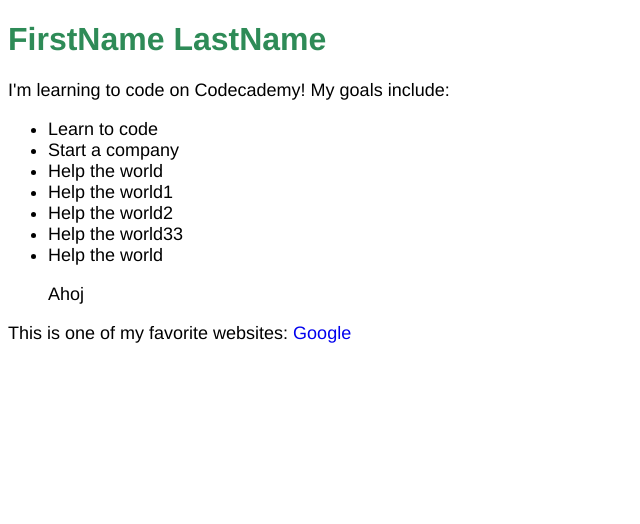
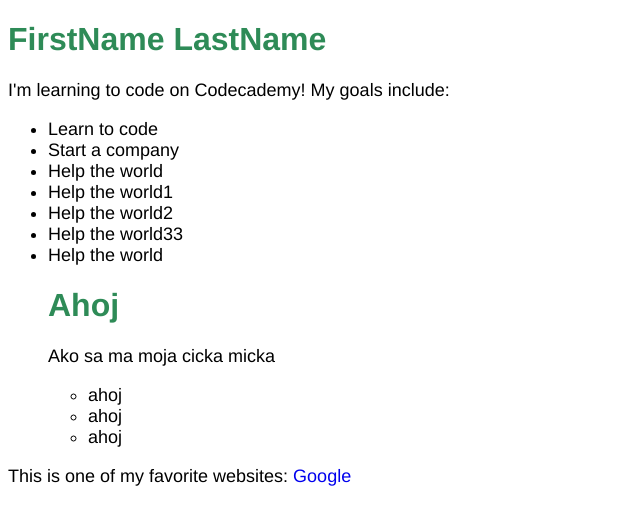
Before and after one commit to dajasa75/git_practice, a plain HTML site: page index.html in a window 1280 px wide. Shown: the whole page, without its empty margins (0-640 px from the left). Drawn offline with Linux system fonts and the light colour scheme.

Commit message:
pridane h1

```diff
--- a/index.html
+++ b/index.html
@@ -21,7 +21,14 @@
   <li>Help the world33</li>
   <li>Help the world</li>
   <div>
-    <p> Ahoj </p>
+    <h1> Ahoj </h1>
+    <p> Ako sa ma moja cicka micka </p>
+    <ul>
+      <li>ahoj</li>
+      <li>ahoj</li>
+      <li>ahoj</li>
+    </ul>
+
   </div>
 
 </ul>
```
